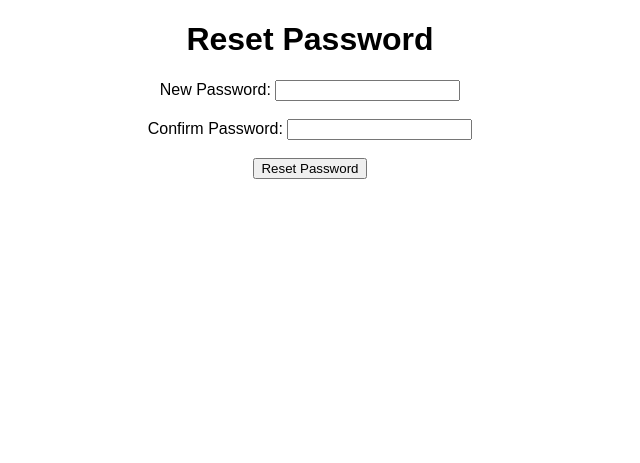
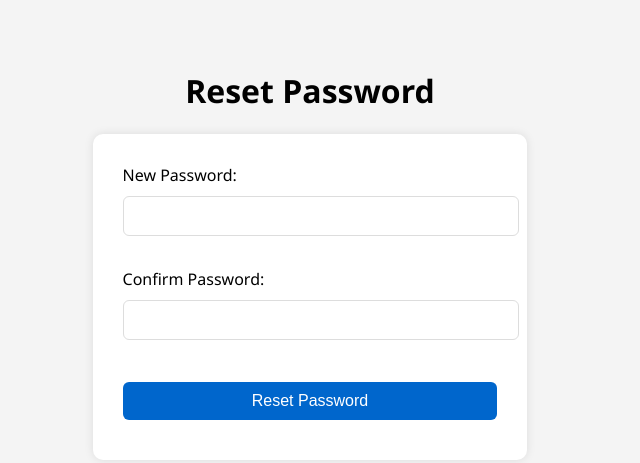
Before and after one commit to vera-cyprian/innocent, a plain HTML site: page Frontend/views/admin/reset-password.html in a window 1280 px wide. Shown: the whole page, without its empty margins (330-970 px from the left). Drawn offline with Linux system fonts and the light colour scheme.

Commit message:
Connected stylesheet, Added proper comment and structure to the front-end pages

```diff
--- a/Frontend/views/admin/reset-password.html
+++ b/Frontend/views/admin/reset-password.html
@@ -4,12 +4,7 @@
   <meta charset="UTF-8">
   <meta name="viewport" content="width=device-width, initial-scale=1.0">
   <title>Reset Password</title>
-  <style>
-    body {
-      font-family: Arial, sans-serif;
-      text-align: center;
-    }
-  </style>
+  <link rel="stylesheet" href="/css/admin.css">
 </head>
 <body>
   <h1>Reset Password</h1>
```
Also changed, not shown: Backend/server.js (+6 -1 lines), Frontend/views/admin/add-case.html (+1 -1 lines), Frontend/views/admin/forgot-password.html (+1 -6 lines), Frontend/views/admin/redundant.html (+2 -0 lines), Frontend/views/admin/register.html (+0 -52 lines), Frontend/views/admin/resend-verification.html (+1 -0 lines), Frontend/views/admin/select-category.html (+1 -1 lines), Frontend/views/admin/verify-email.html (+3 -6 lines).
